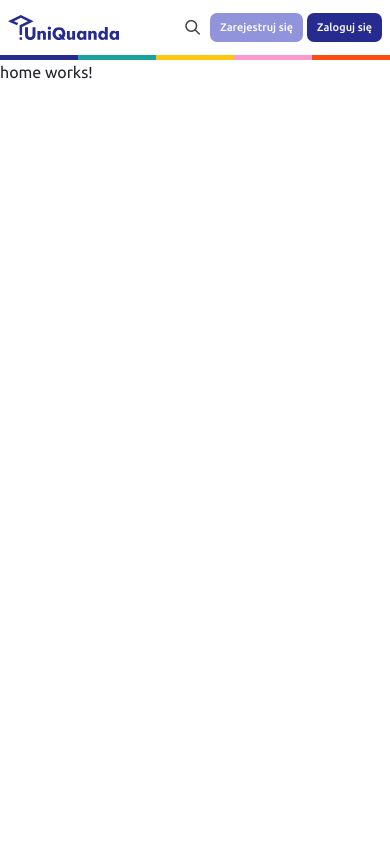
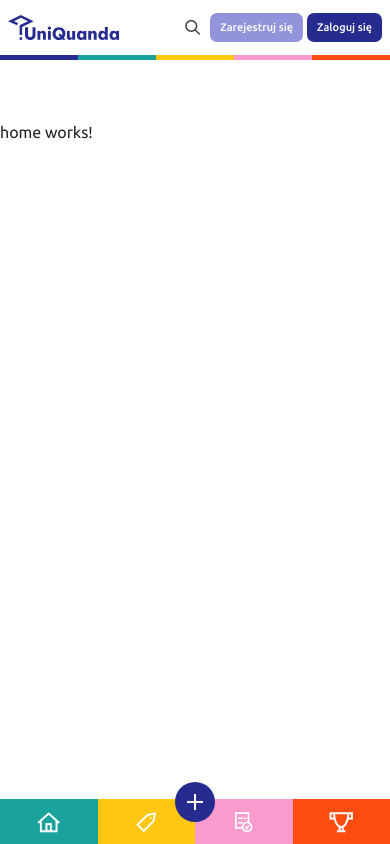
Before and after one commit to pnarozniak/UniQuanda-client, an Angular app: page /public/home in a window 390 px wide. Built offline with nearby package versions, Linux system fonts and the light colour scheme; no server answers.

Commit message:
Added navbar component

```diff
--- a/src/app/app.component.html
+++ b/src/app/app.component.html
@@ -1,2 +1,5 @@
 <app-header></app-header>
-<router-outlet></router-outlet>
+<app-nav-bar *ngIf="isNavBar"></app-nav-bar>
+<div class="main-content" [ngClass]="{ 'nav-bar-margin': isNavBar }">
+	<router-outlet></router-outlet>
+</div>
--- a/src/app/app.component.scss
+++ b/src/app/app.component.scss
@@ -0,0 +1,23 @@
+@import './../assets/scss/dimensions.scss';
+
+.main-content{
+	margin-top: $header-sm-height;
+	max-height: calc(100% - $header-sm-height);
+}
+
+.nav-bar-margin{
+	margin-left: $nav-bar-sm-width;
+}
+
+@media all and (max-width: 575px) {
+	.main-content{
+		margin-top: $header-height;
+		max-width: 100%;
+
+		margin-bottom: $nav-bar-height;
+	}
+
+	.nav-bar-margin{
+		margin-left: 0;
+	}
+}
--- a/src/app/app.component.ts
+++ b/src/app/app.component.ts
@@ -10,4 +10,6 @@ export class AppComponent {
 	constructor(private readonly _appTitleService: AppTitleService) {
 		this._appTitleService.manageTitleChange();
 	}
+
+	isNavBar : boolean = true;
 }
--- a/src/app/app.module.ts
+++ b/src/app/app.module.ts
@@ -6,7 +6,6 @@ import { AppComponent } from './app.component';
 import { SharedModule } from './shared/shared.module';
 import { BrowserAnimationsModule } from '@angular/platform-browser/animations';
 import { AppTitleService } from './app-title.service';
-import { HttpClientModule } from '@angular/common/http';
 
 @NgModule({
 	declarations: [AppComponent],
--- /dev/null
+++ b/src/app/core/components/nav-bar/nav-bar.component.html
@@ -0,0 +1,45 @@
+<nav>
+	<ul class="d-flex flex-sm-column flex-row">
+		<a
+			routerLink="/public/home"
+			class="d-flex justify-content-center align-items-center home-icon icon-container">
+			<li class="uniquanda-icon icon-home">
+				<span class="tiptext"> Strona Główna </span>
+			</li>
+		</a>
+		<a
+			routerLink="/public/tags"
+			class="d-flex justify-content-center align-items-center tag-icon icon-container">
+			<li class="uniquanda-icon icon-tag">
+				<span class="tiptext"> Tagi </span>
+			</li>
+		</a>
+		<a
+			routerLink="/public/tests"
+			class="d-flex justify-content-center align-items-center test-icon icon-container">
+			<li class="uniquanda-icon icon-test">
+				<span class="tiptext"> Testy </span>
+			</li>
+		</a>
+		<a
+			routerLink="/public/ranking"
+			class="d-flex justify-content-center align-items-center ranking-icon icon-container">
+			<li class="uniquanda-icon icon-ranking">
+				<span class="tiptext"> Ranking </span>
+			</li>
+		</a>
+		<a
+			*ngIf="_userDataService.isUserLoggedIn()"
+			routerLink="/logout"
+			class="d-flex justify-content-center align-items-center logout-icon icon-container">
+			<li class="uniquanda-icon icon-logout">
+				<span class="tiptext"> Wyloguj się </span>
+			</li>
+		</a>
+		<a
+			routerLink="/public/questions/add"
+			class="d-flex plus-icon mx-auto rounded-circle">
+			<li class="uniquanda-icon icon-plus my-auto mx-auto fs-6"></li>
+		</a>
+	</ul>
+</nav>
--- /dev/null
+++ b/src/app/core/components/nav-bar/nav-bar.component.scss
@@ -0,0 +1,140 @@
+@import './../../../../assets/icons/style.css';
+@import './../../../../assets/scss/colors.scss';
+@import './../../../../assets/scss/dimensions.scss';
+
+nav {
+	background-color: $academic-blue;
+	height: 100%;
+	width: $nav-bar-sm-width;
+	position: fixed;
+	z-index: 2136;
+}
+
+nav ul {
+	padding-left: 0;
+	list-style-type: none;
+}
+
+nav ul li {
+	font-size: 30px;
+	color: $crystal-white;
+}
+
+span{
+	font-family: Ubuntu !important;
+	font-weight: 500;
+}
+
+.icon-container  {
+	height: 85px;
+}
+
+.home-icon:hover {
+	background-color: $blue-laguna;
+}
+
+.tag-icon:hover {
+	background-color: $dark-yellow;
+}
+
+.test-icon:hover {
+	background-color: $pink;
+}
+
+.ranking-icon:hover {
+	background-color: $light-red;
+}
+
+.logout-icon:hover {
+	background-color: $light-purple;
+}
+
+.tiptext {
+	background-color: $academic-blue;
+  color: $crystal-white;
+  visibility: hidden;
+	font-size: 15px;
+  text-align: center;
+  border-radius: 7px;
+  padding: 7px 12px 7px 12px;
+	white-space: nowrap;
+	margin-left: 20px;
+  position: absolute;
+  z-index: 1;
+}
+
+a:hover .tiptext {
+  visibility: visible;
+}
+
+.tiptext::after {
+  content: " ";
+  position: absolute;
+  top: 50%;
+  right: 100%;
+  margin-top: -5px;
+  border-width: 5px;
+  border-style: solid;
+  border-color: transparent $academic-blue transparent transparent;
+}
+
+.plus-icon{
+	visibility: hidden;
+}
+
+@media all and (max-width: 575px) {
+	nav {
+		height: $nav-bar-height;
+		width: 100%;
+		bottom: 0;
+	}
+
+	nav ul li {
+		font-size: 20px;
+	}
+
+	.icon-container {
+		height: $nav-bar-height;
+		width: 25%;
+	}
+
+	.home-icon {
+		background-color: $blue-laguna;
+	}
+
+	.tag-icon {
+		background-color: $dark-yellow;
+	}
+
+	.test-icon {
+		background-color: $pink;
+	}
+
+	.ranking-icon {
+		background-color: $light-red;
+	}
+
+	a:hover .tiptext {
+		visibility: hidden;
+	}
+
+	.tiptext::after {
+		visibility: hidden;
+	}
+
+	.logout-icon {
+		visibility: hidden;
+	}
+
+	.plus-icon {
+		background-color: $academic-blue;
+		color: $crystal-white;
+		visibility: visible;
+		position: absolute;
+		left: 0;
+		right: 0;
+		height: 40px;
+		width: 40px;
+		bottom: calc($nav-bar-height/2);
+	}
+}
--- a/src/app/core/core.module.ts
+++ b/src/app/core/core.module.ts
@@ -7,6 +7,9 @@ import { UserDataService } from './services/user-data.service';
 import { HeaderComponent } from './components/header/header.component';
 import { RouterModule } from '@angular/router';
 import { ToastrModule } from 'ngx-toastr';
+import { NavBarComponent } from './components/nav-bar/nav-bar.component';
+import { CommonModule } from '@angular/common';
+import { BrowserModule } from '@angular/platform-browser';
 
 @NgModule({
 	providers: [
@@ -19,8 +22,14 @@ import { ToastrModule } from 'ngx-toastr';
 			multi: true,
 		},
 	],
-	declarations: [HeaderComponent],
-	imports: [RouterModule, ToastrModule.forRoot(), HttpClientModule],
-	exports: [HeaderComponent],
+	declarations: [HeaderComponent, NavBarComponent],
+	imports: [
+		RouterModule,
+		ToastrModule.forRoot(),
+		HttpClientModule,
+		CommonModule,
+		BrowserModule,
+	],
+	exports: [HeaderComponent, NavBarComponent],
 })
 export class CoreModule {}
--- a/src/app/core/services/user-data.service.ts
+++ b/src/app/core/services/user-data.service.ts
@@ -23,6 +23,10 @@ export class UserDataService {
 		return this._user$.getValue();
 	}
 
+	isUserLoggedIn(): boolean {
+		return this._user$.getValue() !== null ? true : false;
+	}
+
 	private setInitialUserData() {
 		const claims = this._storageService.getUserClaims();
 		if (!claims) return;
--- /dev/null
+++ b/src/assets/scss/dimensions.scss
@@ -0,0 +1,5 @@
+$header-sm-height: 80px;
+$header-height: 60px;
+
+$nav-bar-sm-width: 85px;
+$nav-bar-height: 45px;
--- a/src/styles.scss
+++ b/src/styles.scss
@@ -6,12 +6,8 @@
 
 @import "assets/scss/toastr.scss"; /* stylelint-disable-line */
 @import "assets/scss/datepicker.scss"; /* stylelint-disable-line */
+@import "assets/scss/dimensions.scss"; /* stylelint-disable-line */
 @import url("https://fonts.googleapis.com/css2?family=Ubuntu:wght@400;500;700&display=swap");
-
-html,
-body {
-  height: 100%;
-}
 
 body {
   margin: 0;
@@ -19,7 +15,7 @@ body {
 }
 
 .height-header {
-  min-height: calc(100vh - 80px);
+  min-height: calc(100vh - $header-sm-height);
 }
 
 a {
@@ -33,10 +29,11 @@ a {
   height: 145px;
   margin-bottom: 0;
   overflow-x: hidden;
+  width: 100%;
 }
 
 @media all and (max-width: 575px) {
   .height-header {
-    min-height: calc(100vh - 60px);
+    min-height: calc(100vh - $header-height);
   }
 }
```
Also changed, not shown: src/app/core/components/nav-bar/nav-bar.component.ts (added, +11 -0 lines).
